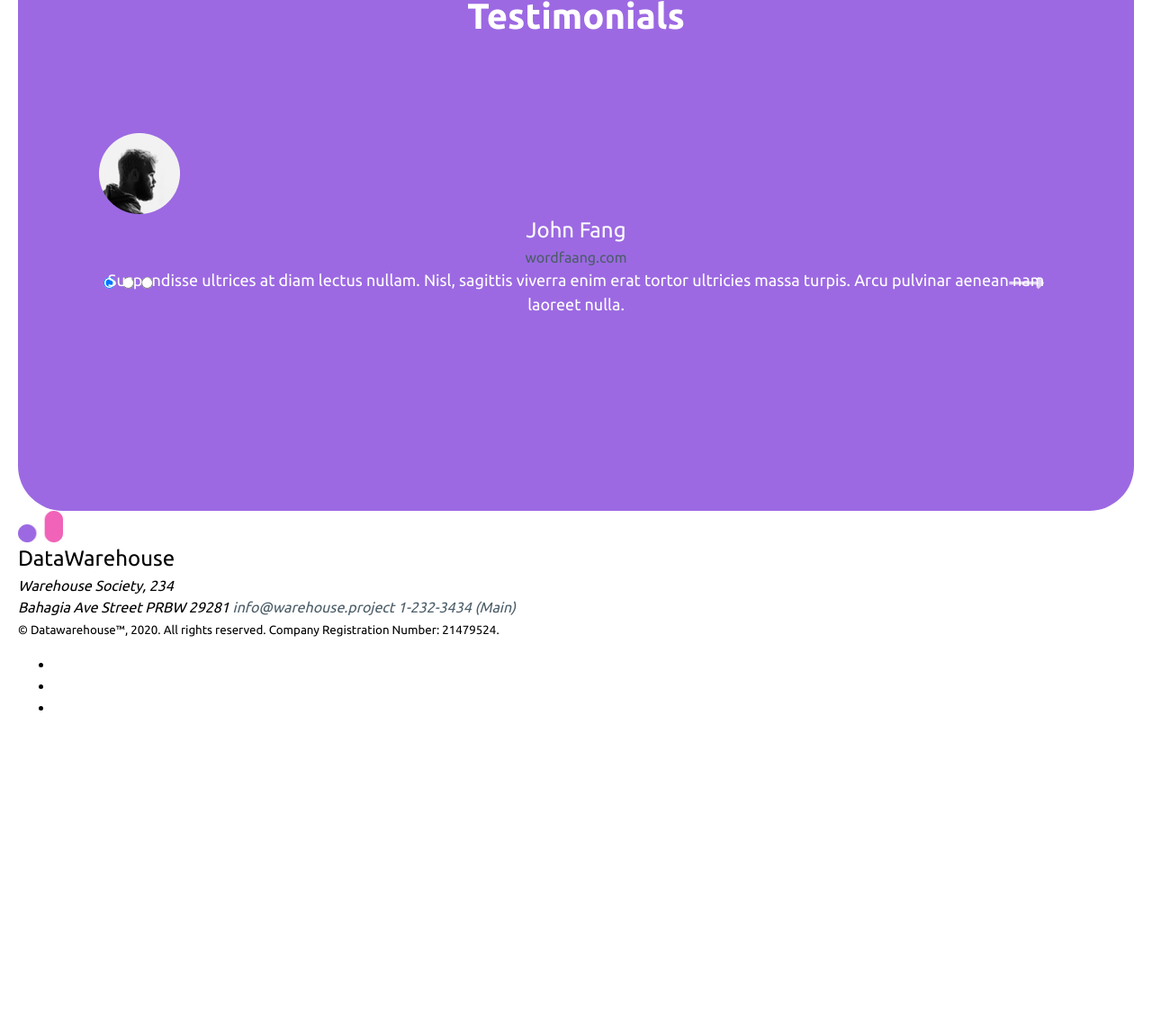
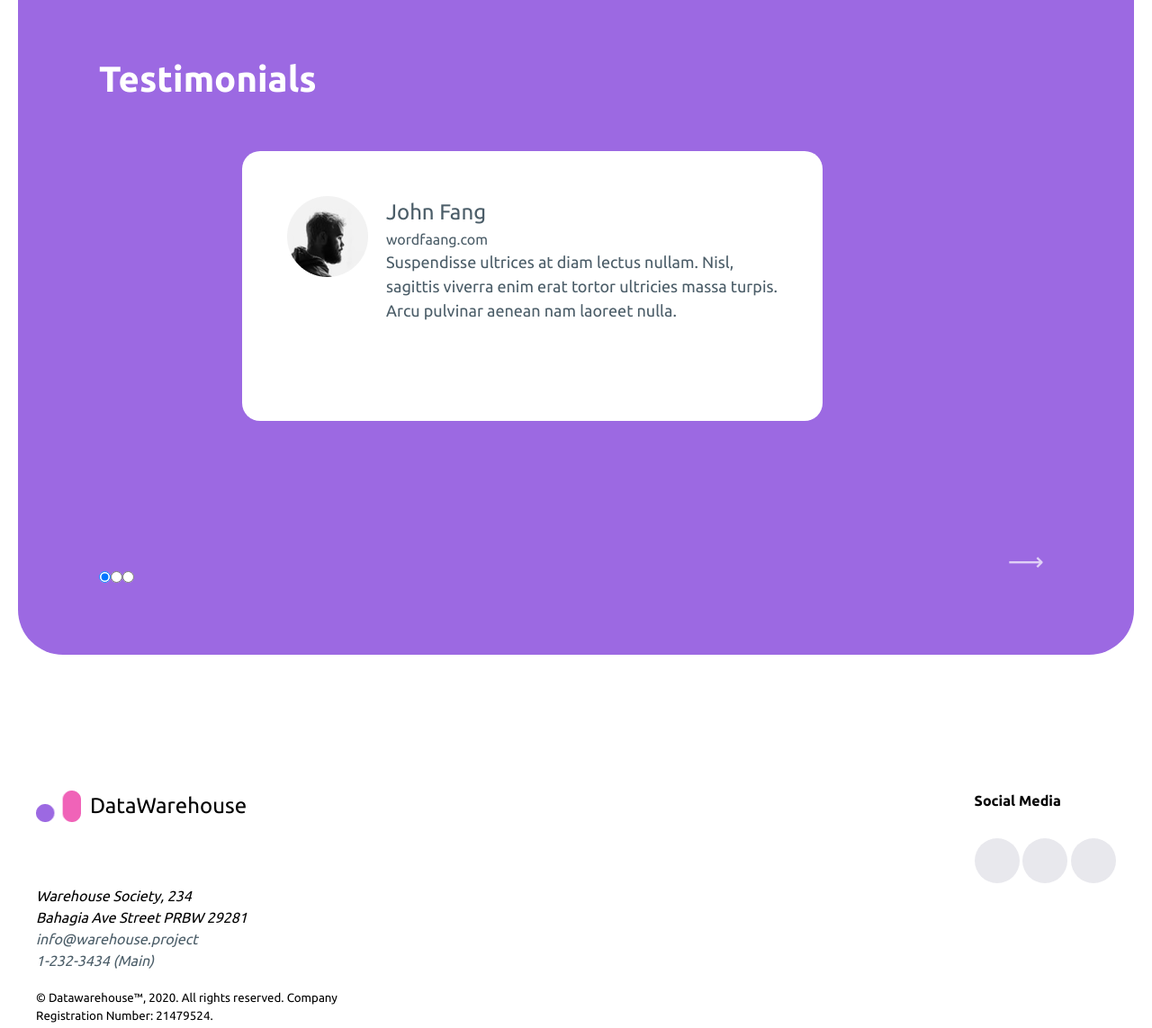
Before and after one commit to Pist0ner/Ratio, a plain HTML site: page module1/DataWarehouse/index.html in a window 1280 px wide. Shown: the part 2698-3841 px from the top of the page at 90% size. Before the commit the page ends 3513 px from the top, so only its background shows below. Drawn offline with Linux system fonts and the light colour scheme.

Commit message:
Почти готово

```diff
--- a/module1/DataWarehouse/assets/styles/carousel.css
+++ b/module1/DataWarehouse/assets/styles/carousel.css
@@ -2,51 +2,54 @@
     background-color: rgba(255, 255, 255, 0.1);
 }
 .car-input{
-    min-height: 90%;
+    margin: auto 0 20px;
 }
 #car3{
     display: none;
 }
-
 .carousel{
     display: flex;
     position: relative;
     max-width: 1120px;
-    height: 330px;
+    height: 500px;
     margin: 0 auto;
-
     overflow: hidden;
-    /*user-select: none;*/
-
 }
-
 .carousel-item {
     position: absolute;
     z-index: 1;
     top: 0;
     display: none;
-    width: 100%;
-    background: top no-repeat;
+    /*width: 70%;*/
+    width: 645px;
+    height: 300px;
+    background-color: #FFFFFF;
+    color: #4B5D68;
+    border-radius: 20px;
     transition: left 0.5s, transform 0.5s;
     will-change: transform;
     backface-visibility: hidden;
-    /*padding: 400px 50px 0;*/
+    margin: 0 15%;
 }
-
+.carousel-item-wrapper{
+    display: inline-flex;
+    padding: 50px;
+    gap: 20px;
+    min-width: 100%;
+}
+.carousel-item-wrapper img{
+    height: 90px;
+}
 .carousel-arrow {
     display: none;
     position: absolute;
-    top: 50%;
+    top: 85%;
     z-index: 3;
-    transform: translateY(-50%);
     opacity: 0.7;
     color: #fff;
-    /*background-color: #999;*/
     cursor: pointer;
     padding: 10px;
     font-size: 28px;
-    line-height: 39px;
-    font-weight: bold;
 }
 
 input:checked+div~div~div~div .carousel-item {background-image: none !important;}
@@ -56,7 +59,7 @@ input:checked+div .carousel-item {left: -100%; transform: scale(0.4);}
 input:checked+div+input+div .carousel-item {left: 0; transform: scale(1);}
 input:checked+div+input+div+input+div .carousel-item {left: 100%; transform: scale(0.4);}
 
-input:checked+div .carousel-arrow {left: 0;}
+input:checked+div .carousel-arrow {left: 90%;}
 input:checked+div+input+div+input+div .carousel-arrow {right: 0;}
 
 input:checked+div .carousel-arrow:before {content: '\27F5';}
--- a/module1/DataWarehouse/assets/styles/style.css
+++ b/module1/DataWarehouse/assets/styles/style.css
@@ -139,10 +139,38 @@ a:hover{
 .testimonials{
     background: #9C69E2;
     border-radius: 50px;
-    text-align: center;
     color: #FFFFFF;
-    padding: 90px;
+    margin: 150px 0;
+    padding: 60px 90px;
 }
 .testimonials h2{
-    padding: 100px;
+    padding: 50px 0;
 }
+.footer{
+    display: flex;
+    margin: 20px;
+    justify-content: space-between;
+}
+.footer-logo{
+    display: flex;
+    gap: 10px;
+    margin-bottom: 50px;
+}
+#contacts{
+    width: 335px;
+    display: flex;
+    flex-flow: column;
+    gap: 20px;
+
+}
+.social-icon{
+    display: inline-block;
+    width: 50px;
+    height: 50px;
+    border-radius: 50px;
+    background: #212353;
+    opacity: 0.1;
+}
+.social-icons h4{
+    margin-bottom: 30px;
+}
--- a/module1/DataWarehouse/index.html
+++ b/module1/DataWarehouse/index.html
@@ -26,7 +26,6 @@
         </header>
         <main>
             <section class="hero">
-
                 <h1 class="hero-title">Save your data<br>storage here.</h1>
                 <p class="hero-description">
                     Data Warehouse is a data storage area that has been
@@ -52,7 +51,6 @@
                     <p>Some of the features and advantages that we provide for those of you who store data in this Data Warehouse.</p>
                 </div>
                 <div class="features-card-lists">
-
                     <div class="features-card card-1">
                         <img src="assets/img/search.png" alt="search img">
                         <div class="feature-card-wrapper">
@@ -61,10 +59,9 @@
                                 Don’t worry if your data is very large, the Data Warehouse provides
                                 a search engine, which is useful for making it easier to find data effectively saving time.
                             </p>
-                            <a href="#" class="features-card-link">Learn more<img class="arrow" src="assets/img/arrow-link.svg" alt="arrow"></a>
+                            <a href="#" class="features-card-link">Learn more &#10230</a>
                         </div>
                     </div>
-
                     <div class="features-card card-2">
                         <img src="assets/img/access.png" alt="access img">
                         <div class="feature-card-wrapper">
@@ -74,10 +71,9 @@
                                 meet again in the morning, giving you comfort when
                                 you need data when urgent.
                             </p>
-                            <a href="#" class="features-card-link">Learn more<img class="arrow" src="assets/img/arrow-link.svg" alt="arrow"> </a>
+                            <a href="#" class="features-card-link">Learn more &#10230</a>
                         </div>
                     </div>
-
                     <div class="features-card card-3">
                         <img src="assets/img/print.png" alt="print img">
                         <div class="feature-card-wrapper">
@@ -86,10 +82,9 @@
                                 Print out service gives you convenience if someday
                                 you need print data, just edit it all and just print it.
                             </p>
-                            <a href="#" class="features-card-link">Learn more<img class="arrow" src="assets/img/arrow-link.svg" alt="arrow"> </a>
+                            <a href="#" class="features-card-link">Learn more  &#10230</a>
                         </div>
                     </div>
-
                     <div class="features-card card-4">
                         <img src="assets/img/security.png" alt="security img">
                         <div class="feature-card-wrapper">
@@ -99,24 +94,23 @@
                                 to be safer. The file can be secured with a code or password that
                                 you created, so only you can open the file.
                             </p>
-                            <a href="#" class="features-card-link">Learn more<img class="arrow" src="assets/img/arrow-link.svg" alt="arrow"> </a>
+                            <a href="#" class="features-card-link">Learn more &#10230</a>
                         </div>
                     </div>
-
                 </div>
             </section>
-
             <section class="testimonials">
                 <h2>Testimonials</h2>
                 <div class="carousel">
                     <input class="car-input" type="radio" id="car0" name="car" checked="checked"/>
                     <div></div>
-
                     <input class="car-input" type="radio" id="car1" name="car"/>
                     <div>
                         <label class="carousel-arrow" for="car0"></label>
                         <div class="carousel-item">
+                            <div class="carousel-item-wrapper">
                                 <img src="assets/img/JohnFang.png" alt="John Fang img">
+                                <div>
                                     <h3 class="carousel-card-title">John Fang </h3>
                                     <a href="#" class="carousel-card-link">wordfaang.com</a>
                                     <p class="carousel-card-description">
@@ -125,12 +119,16 @@
                                     </p>
                                 </div>
                             </div>
+                        </div>
+                    </div>
 
                     <input class="car-input" type="radio" id="car2" name="car"/>
                     <div>
                         <label class="carousel-arrow" for="car1"></label>
                         <div class="carousel-item">
+                            <div class="carousel-item-wrapper">
                                 <img src="assets/img/JenyDoe.png" alt="Jeny Doe img">
+                                <div>
                                     <h3 class="carousel-card-title">Jeny Doe </h3>
                                     <a href="#" class="carousel-card-link">UX Engineer</a>
                                     <p class="carousel-card-description">
@@ -138,43 +136,26 @@
                                     </p>
                                 </div>
                             </div>
+                        </div>
+                    </div>
                     <input class="car-input" type="radio" id="car3" name="car"/>
-                    <label for="car3"></label>
                     <div>
                         <label class="carousel-arrow" for="car2"></label>
                         <div class="carousel-item">
+                            <div class="carousel-item-wrapper">
                                 <img src="assets/img/William.png" alt=" William img">
-                            <h3 class="carousel-card-title">William</h3>
+                                <div>
+                                    <h3 >William</h3>
                                     <a href="#" class="carousel-card-link">Web Designer</a>
                                     <p class="carousel-card-description">
                                         Suspendisse ultrices at diam lectus nullam. Nisl, sagittis viverra enim erat tortor
                                     </p>
                                 </div>
-
                             </div>
-
-
                         </div>
-<!--                <div class="carousel">-->
-
-
-
-<!--                    <div class="carousel-card">-->
-
-<!--                    </div>-->
-
-<!--                    <div class="carousel-card">-->
-
-<!--                    </div>-->
-<!--                </div>-->
-<!--                <label><input type="radio" id="car-1"></label>-->
-<!--                <label><input type="radio" id="car-2"></label>-->
-<!--                <label><input type="radio" id="car-3"></label>-->
-<!--                <label><input type="radio" id="car-4"></label>-->
-<!--                <div class="carousel-arrow">-->
-<!--                    <img src="assets/img/arrow.png" class="carousel-arrow-left" alt="arrow left img">-->
-<!--                    <img src="assets/img/arrow.png" class="carousel-arrow-right" alt="arrow right img">-->
-<!--                </div>-->
+                    </div>
+                    <label class="carousel-arrow" for="car3"></label>
+                </div>
             </section>
         </main>
 
@@ -187,7 +168,7 @@
                 <address class="contact-address">
                     Warehouse Society, 234 <br>
                     Bahagia Ave Street  PRBW 29281
-                    <a href="mailto:info@warehouse.project">info@warehouse.project</a>
+                    <a href="mailto:info@warehouse.project">info@warehouse.project<br></a>
                     <a href="tel: 12323434"> 1-232-3434 (Main)</a>
                 </address>
                 <small>© Datawarehouse™, 2020. All rights reserved.
@@ -195,11 +176,12 @@
                 </small>
 
             </div>
-            <ul class="social-icons">
-                <li><a class="social-icon 1" href="#" title="..." target="_blank" rel="noopener"></a></li>
-                <li><a class="social-icon 2" href="#" title="..." target="_blank" rel="noopener"></a></li>
-                <li><a class="social-icon 3" href="#" title="..." target="_blank" rel="noopener"></a></li>
-            </ul>
+            <div class="social-icons">
+                <h4>Social Media</h4>
+                <a class="social-icon " href="#" title="..." target="_blank" rel="noopener"></a>
+                <a class="social-icon " href="#" title="..." target="_blank" rel="noopener"></a>
+                <a class="social-icon " href="#" title="..." target="_blank" rel="noopener"></a>
+            </div>
         </footer>
     </div>
 </body>
```
Lines whose indentation alone changed are shown as unchanged.
